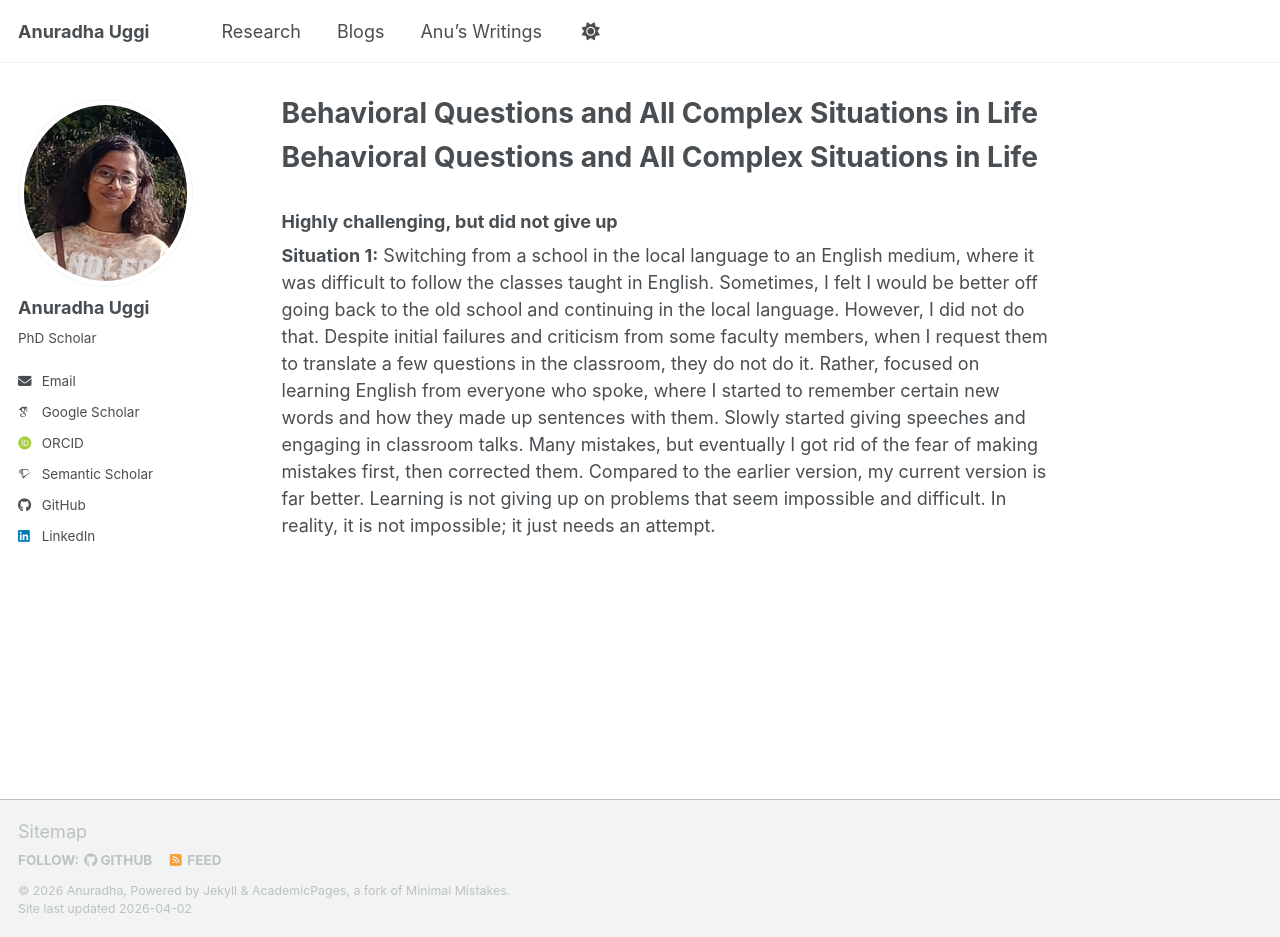
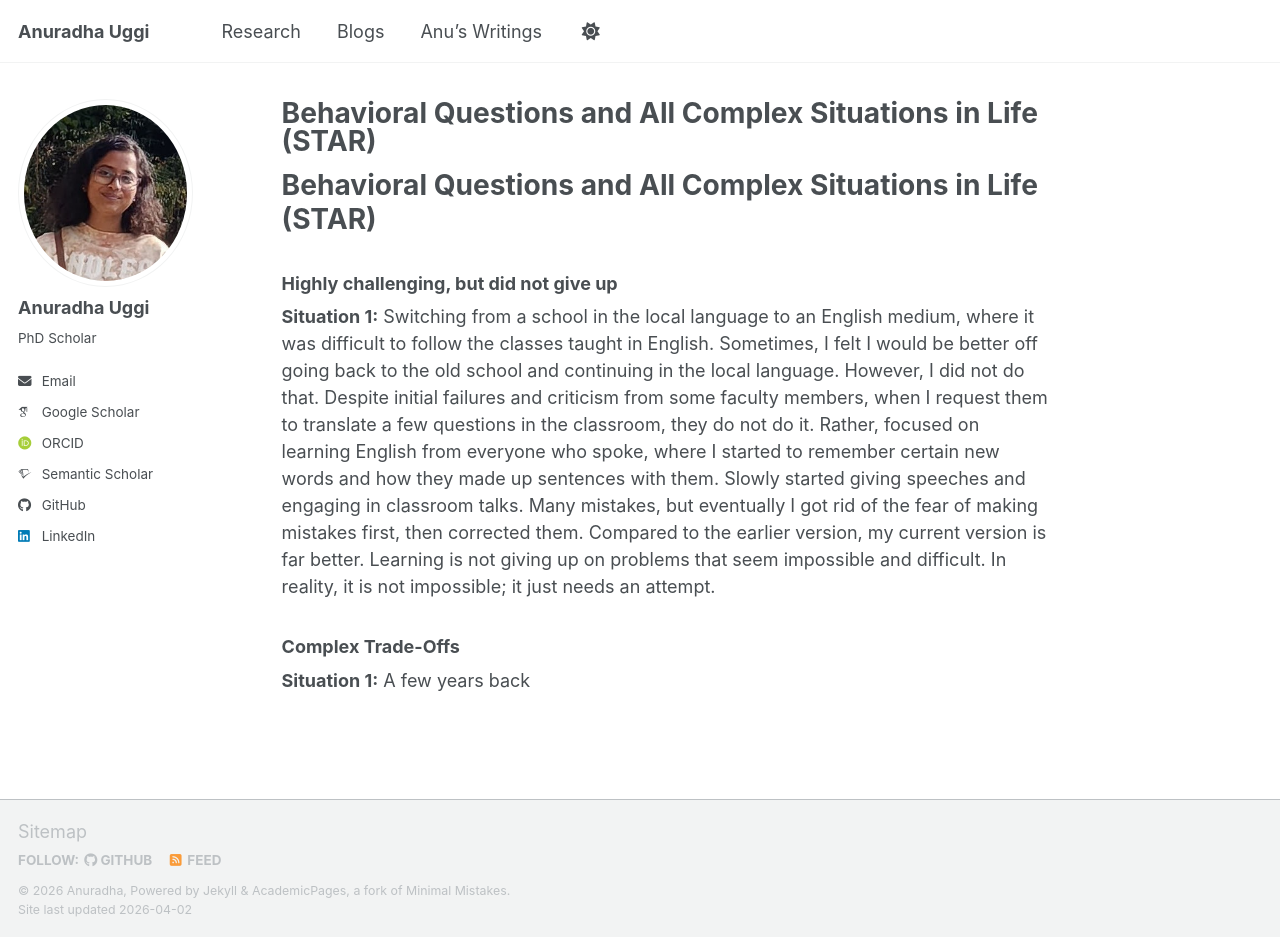
Before and after one commit to Anuradha-Uggi/anuradha-uggi.github.io, a Jekyll site: the page built from stories_for_Amaz.md, in a window 1280 px wide and 937 px high. Built offline with Jekyll 4.4.1, drawn with Linux system fonts in a browser that asks for light colours; some web fonts are replaced; our own code applies the rules of GitHub Pages for plain Markdown files; a script bundle is joined from its source files by our own code; library files that are not in the unit come from our copies.

Commit message:
Revise title and add section on complex trade-offs
Updated the title of the document to include '(STAR)' and added a new section on complex trade-offs.

```diff
--- a/stories_for_Amaz.md
+++ b/stories_for_Amaz.md
@@ -1,3 +1,6 @@
-# Behavioral Questions and All Complex Situations in Life
+# Behavioral Questions and All Complex Situations in Life (STAR)
 ### Highly challenging, but did not give up
 **Situation 1:** Switching from a school in the local language to an English medium, where it was difficult to follow the classes taught in English. Sometimes, I felt I would be better off going back to the old school and continuing in the local language. However, I did not do that. Despite initial failures and criticism from some faculty members, when I request them to translate a few questions in the classroom, they do not do it. Rather, focused on learning English from everyone who spoke, where I started to remember certain new words and how they made up sentences with them. Slowly started giving speeches and engaging in classroom talks. Many mistakes, but eventually I got rid of the fear of making mistakes first, then corrected them. Compared to the earlier version, my current version is far better. Learning is not giving up on problems that seem impossible and difficult. In reality, it is not impossible; it just needs an attempt.
+
+### Complex Trade-Offs
+**Situation 1:** A few years back
```
